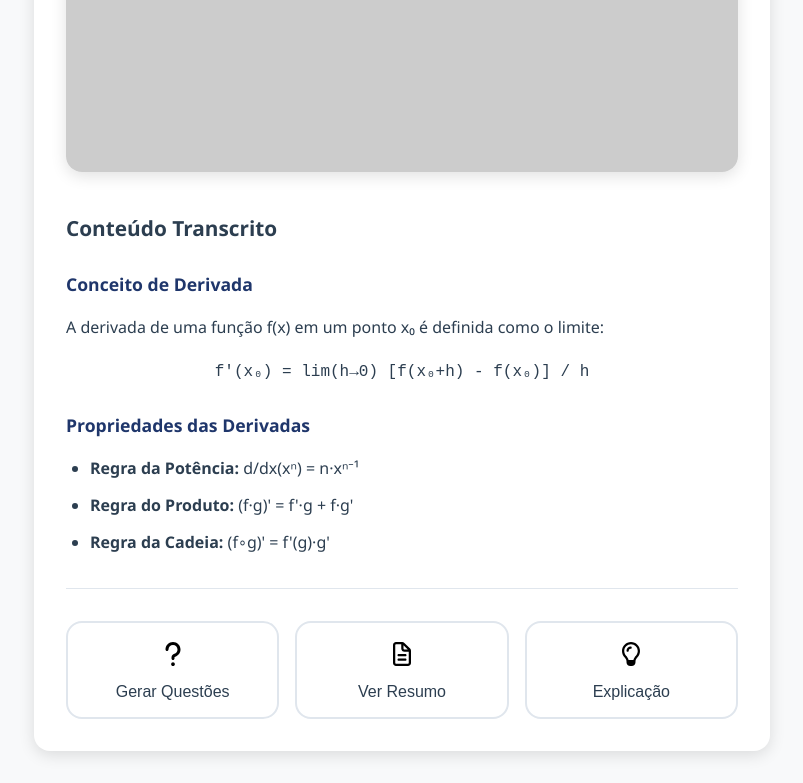
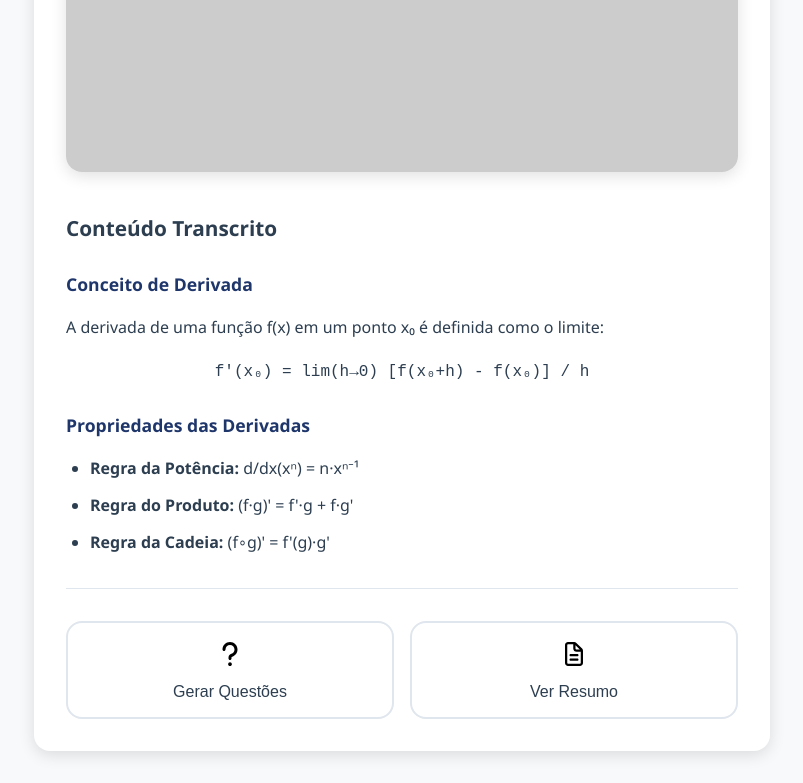
Before and after one commit to JhonatanBarboza/Web, a plain HTML site: page html/note.html in a window 1280 px wide. Shown: the part 439-1222 px from the top of the page, without its empty margins (238-1041 px from the left). Drawn offline with Linux system fonts and the light colour scheme; placeholder pictures from the web are drawn by us.

Commit message:
Remoção da explicação da anotação

```diff
--- a/html/note.html
+++ b/html/note.html
@@ -61,10 +61,6 @@
                             <span class="action-icon"><img src="../assets/img/paper.svg" width="30"></span>
                             <span>Ver Resumo</span>
                         </button>
-                        <button class="btn btn-action">
-                            <span class="action-icon"><img src="../assets/img/idea.svg" width="30"></span>
-                            <span>Explicação</span>
-                        </button>
                     </div>
                 </div>
             </main>
```
